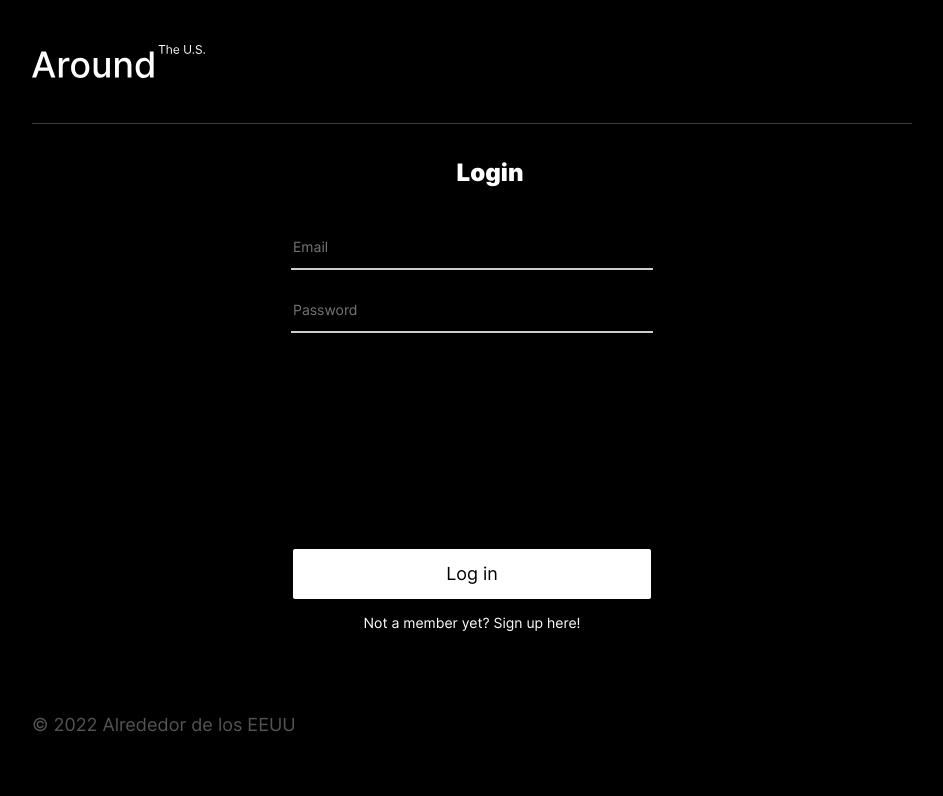
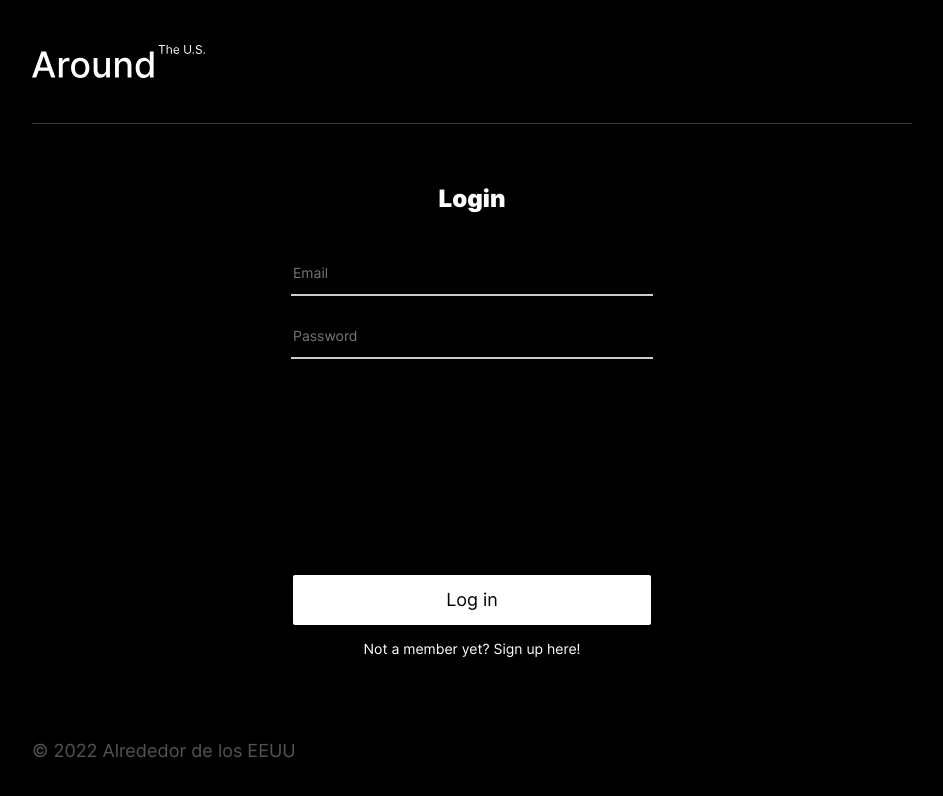
Before and after one commit to aegisnull/react-around-auth_es, a React (Create React App) app: page /signin in a window 1280 px wide. Shown: the top 796 px of the page, without its empty margins (168-1111 px from the left). Built offline with nearby package versions, Linux system fonts and the light colour scheme; no server answers.

Commit message:
style: adjust spacing around the external login form

```diff
--- a/src/blocks/login/__form/login__form.css
+++ b/src/blocks/login/__form/login__form.css
@@ -4,4 +4,5 @@
   align-items: center;
   width: 358px;
   margin: auto;
+  padding-top: 60px;
 }
--- a/src/blocks/login/__title/login__title.css
+++ b/src/blocks/login/__title/login__title.css
@@ -1,4 +1,5 @@
 .login__title {
   color: #ffffff;
   padding-bottom: 50px;
+  margin: 0;
 }
```
